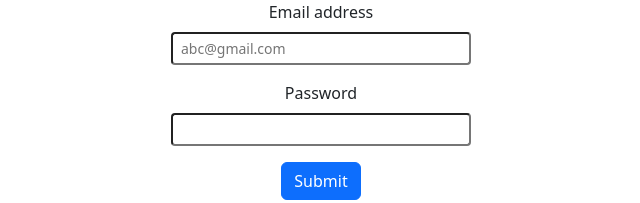
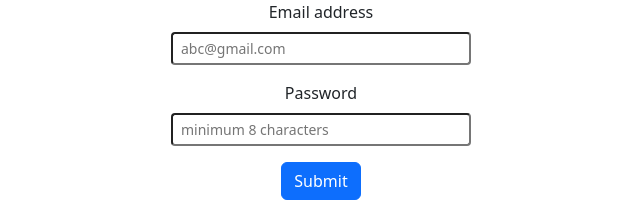
Before and after one commit to kiran-uravakonda/LoginForm, a React (Create React App) app: page / in a window 1280 px wide. Shown: the top 203 px of the page, without its empty margins (319-959 px from the left). Built offline with nearby package versions, Linux system fonts and the light colour scheme.

Commit message:
finalUpdate

```diff
--- a/src/Components/loginFunction.js
+++ b/src/Components/loginFunction.js
@@ -36,15 +36,25 @@ function Login (){
       else if(!value.email){
         setValue({...value,emailErr:"please enter email"})
       }
+      else if(!validateEmail(value.email)){
+        setValue({...value,emailErr:"please enter valid email"})
+      }
       else{
             console.log("success")
       }
     }
 
 
+    function validateEmail(email) {
+      var valid =  /^[a-zA-Z0-9.!#$%&'*+=?^_`{|}~-]+@[a-zA-Z0-9](?:[a-zA-Z0-9-]{0,61}[a-zA-Z0-9])?(?:\.[a-zA-Z0-9](?:[a-zA-Z0-9-]{0,61}[a-zA-Z0-9])?)*$/;
+      return valid.test(email);
+    }
+
+
+
     function validatePassword(password) {
-      var re = /^(?=.*[a-z])(?=.*[A-Z])(?=.*\d)(?=.*[#$@!%&*?])[A-Za-z\d#$@!%&*?]{8,30}$/;
-      return re.test(password);
+      var valid = /^(?=.*[a-z])(?=.*[A-Z])(?=.*\d)(?=.*[#$@!%&*?])[A-Za-z\d#$@!%&*?]{8,30}$/;
+      return valid.test(password);
     }
 
   return(
@@ -57,7 +67,7 @@ function Login (){
               <span style={{color:"red"}}>{value.emailErr}</span>
               <div className="mb-3">
                 <label  className="form-label">Password</label> <br></br>
-                <input type="password" className=" form-control-sm width" name="password" value={value.password} onChange={updateChange}/>
+                <input type="password" className=" form-control-sm width" placeholder="minimum 8 characters" name="password" value={value.password} onChange={updateChange}/>
                 </div>
 
                 <div style={{color:"red"}}>{value.passwordErr}</div>
```
